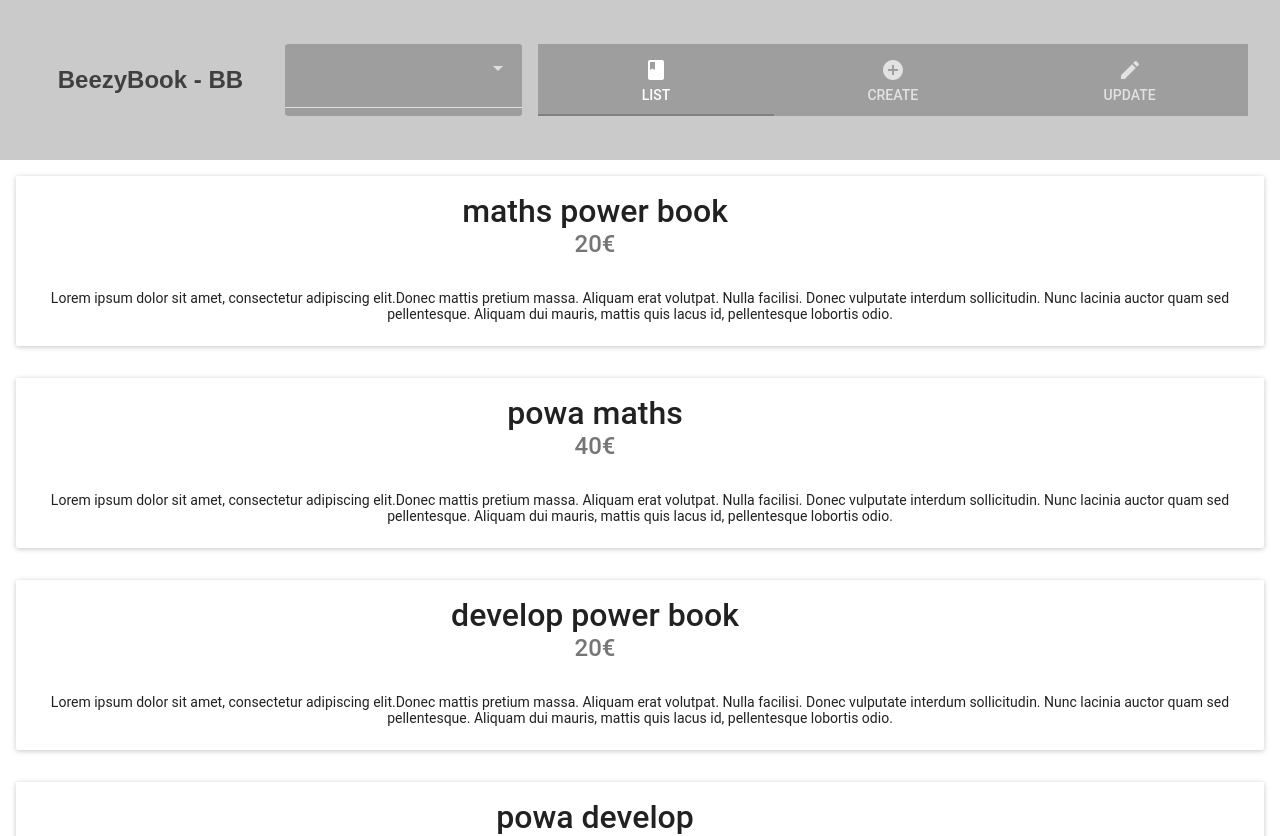
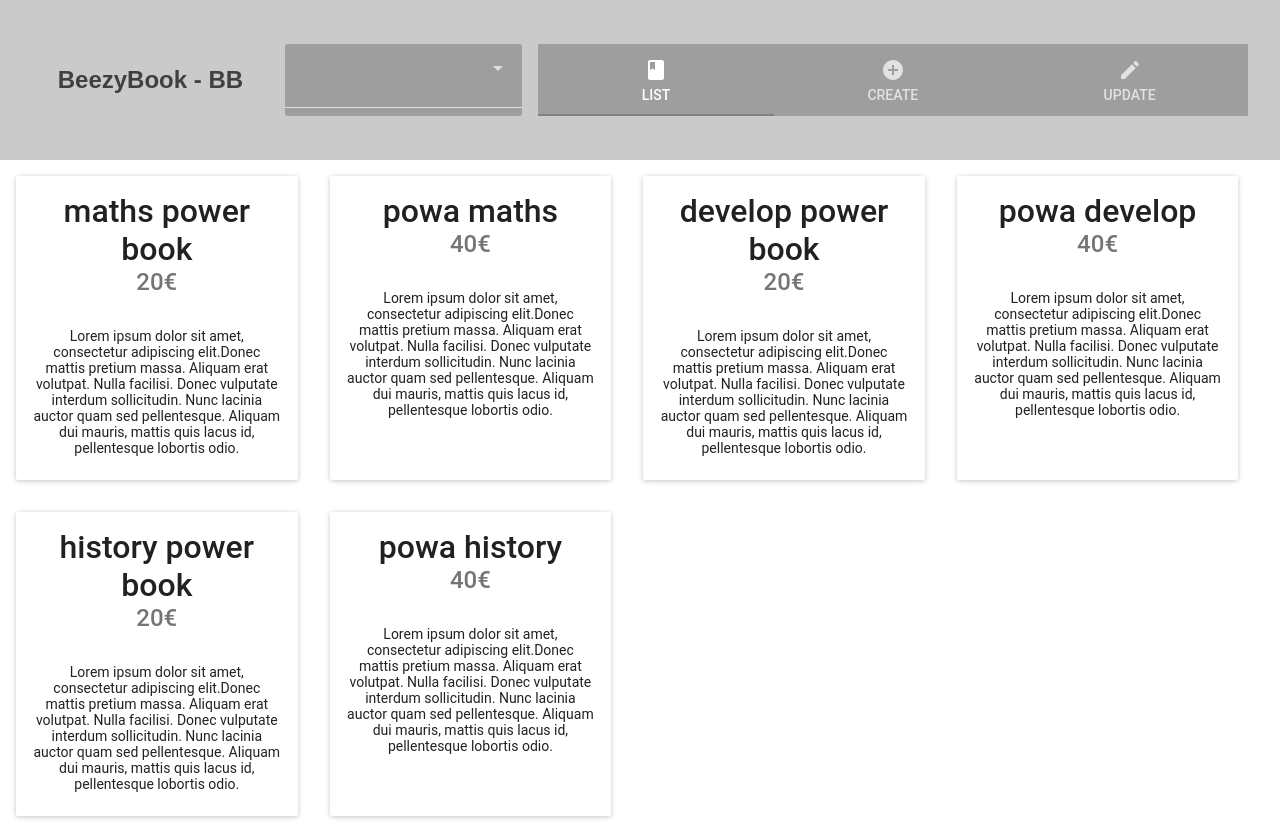
Before and after one commit to VGamezz19/beezy-books, a React app: page / in a window 1280 px wide. Shown: the top 836 px of the page. Built offline with nearby package versions, Linux system fonts and the light colour scheme.

Commit message:
refactor create Genre and Book

```diff
--- a/src/components/App.js
+++ b/src/components/App.js
@@ -18,62 +18,84 @@ class App extends Component {
     super(props);
 
     this.state = {
-      focusTabnav: "list",
-      focusSelectGenre: null,
+      tabNavSelected: "list",
+      genreSelected: null,
       loader: true,
-      genre: []
+      storage: []
     };
   }
 
-  createBook = (title, price, genre, resume = null) => { console.log(title, price, genre, resume) }
+  createBook = async (title, price, genre, resume = null) => {
+    const { storage } = this.state
 
-  createGenre = (name) => { console.log(name) }
+    const addedNewBook = await logic.book.create(title, price, genre, resume, storage);
+
+    this.setState({ storage: addedNewBook })
+  }
 
 
-  wichDataList = (focus, select) => {
+  createGenre = async (name) => {
+    const { storage } = this.state
 
-    const { genre } = this.state;
+    const addedNewGenre = await logic.genre.create(name, storage);
 
-    if (focus !== "list") return false;
-
-    if (!select) {
-
-      return logic.genre.extractBooksFrom(genre)
+    this.setState({ storage: addedNewGenre })
   }
 
-    return logic.genre.extractBooksFrom(genre, select)
+
+  wichDataList = (tabNavSelected, genreSelected) => {
+    if (tabNavSelected !== "list") return false;
+
+    const { storage } = this.state;
+
+    if (!genreSelected) {
+
+      return logic.genre.extractBooksFrom(storage)
+    }
+
+    return logic.genre.extractBooksFrom(storage, genreSelected)
   }
 
   componentDidMount = async () => {
-    const genre = await logic.genre.list();
+    const storage = await logic.genre.list();
 
-    this.setState({ genre, loader: false })
+    this.setState({ storage, loader: false })
   }
 
-  handlerSelect = (value) => { this.setState({ focusSelectGenre: value }) }
+  handlerSelect = (value) => { this.setState({ genreSelected: value }) }
 
-  handlerTabnav = (value) => { this.setState({ focusTabnav: value }) }
+  handlerTabnav = (value) => { this.setState({ tabNavSelected: value }) }
 
   render() {
-    const { genre, focusSelectGenre, focusTabnav, loader } = this.state;
+    const { storage, tabNavSelected, genreSelected, loader } = this.state;
 
-    const dataToList = this.wichDataList(focusTabnav, focusSelectGenre);
+    const dataToList = this.wichDataList(tabNavSelected, genreSelected);
+
+    const logicCreate = {
+      createBook: this.createBook,
+      createGenre: this.createGenre
+    }
 
     return (
       !loader ?
         <div className="App">
           <header className="App-header">
             <h1 className="App-title">BeezyBook - BB</h1>
-          <Select onChange={this.handlerSelect} data={genre} />
+            <Select onChange={this.handlerSelect} data={storage} />
             <Tabnav onChange={this.handlerTabnav} />
           </header>
 
           <main className="App-main">
             {dataToList ? <List books={dataToList} /> : undefined}
-          {focusTabnav === 'create' ? <Create genre={genre} someSelected={focusSelectGenre} logicApp={{ createBook: this.createBook, createGenre: this.createGenre }} /> : undefined}
+            {tabNavSelected === 'create' ?
+              <Create
+                storage={storage}
+                genreSelected={genreSelected}
+                logicCreate={logicCreate} />
+              : undefined}
           </main>
         </div>
-      : <MuiThemeProvider> <LinearProgress color={"grey"} className={"pre-loader-home"}  mode="indeterminate"/> </MuiThemeProvider>
+        : <MuiThemeProvider> <LinearProgress color={"grey"} className={"pre-loader-home"} mode="indeterminate" /> </MuiThemeProvider>
     );
   }
 }
--- a/src/components/Crate/Create.js
+++ b/src/components/Crate/Create.js
@@ -29,10 +29,15 @@ class Create extends Component {
     }
 
     render() {
-        console.log(this.props)
+        const { logicCreate: { createGenre, createBook }, genreSelected, storage } = this.props
+
+        const { openModalBook, openModalGenre } = this.state
+
+        const inputsModalBook = ["title", "resume", "price"]
+
+        const inputsModalGenre = ["name"]
 
         return (
-
             <MuiThemeProvider>
                 <div className="create-content">
                     <h1 className="title-create"> Create storage </h1>
@@ -40,30 +45,31 @@ class Create extends Component {
                         <RaisedButton
                             label="Genre"
                             style={{ "flex": "1" }}
-                            onClick={ () => this.handlerModalEditGenre()} />
+                            onClick={() => this.handlerModalEditGenre()} />
                         <RaisedButton
                             label="Book"
                             style={{ "flex": "1" }}
-                            onClick={ () => this.handlerModalEditBook()} />
+                            onClick={() => this.handlerModalEditBook()} />
                     </div>
                 </div>
 
                 <ModalEdit
-                    open={this.state.openModalGenre}
-                    closeModal={this.handlerModalEditGenre}
-                    inputs={["name"]}
                     type={"genre"}
                     actionName={"create"}
-                    action={this.props.logicApp.createGenre} />
+                    open={openModalGenre}
+                    closeModal={this.handlerModalEditGenre}
+                    inputs={inputsModalGenre}
+                    handlerSubmit={createGenre} />
+
                 <ModalEdit
-                    open={this.state.openModalBook}
-                    closeModal={this.handlerModalEditBook}
-                    inputs={["title", "resume", "price"]}
-                    selectData={this.props.genre}
                     type={"book"}
                     actionName={"create"}
-                    someSelected={this.props.someSelected}
-                    action={this.props.logicApp.createBook}/>
+                    open={openModalBook}
+                    closeModal={this.handlerModalEditBook}
+                    inputs={inputsModalBook}
+                    handlerSubmit={createBook}
+                    storage={storage}
+                    genreDefaultSelected={genreSelected} />
             </MuiThemeProvider>
         );
     }
--- a/src/components/List/List.js
+++ b/src/components/List/List.js
@@ -9,23 +9,26 @@ const List = (props) => {
     const { books } = props;
 
     return (
+        <div className = "content-list-books">
             <MuiThemeProvider>
-            {books.map(({ id, title, resume, price }) => <Card  className={"card-book-item"}>
+                {books.map(({ id, title, resume, price }) => <Card className={"card-book-item"}>
                     <CardHeader
+                    className="content-header"
                         key={id}
                         title={title}
                         subtitle={price + "€"}
-                    titleStyle={{fontSize: "2em"}}
-                    subtitleStyle={{fontSize: "1.5em"}}
-                    actAsExpander={false}
-                    showExpandableButton={false}
+                        titleStyle={{ fontSize: "2em" }}
+                        subtitleStyle={{ fontSize: "1.5em" }}
+                        style={{paddingRight:0}}
                     />
-                <CardText expandable={false}>
+                    <CardText>
                         {resume}
                     </CardText>
-            </Card>
-            )}
-        </ MuiThemeProvider>
+                </Card>)}
+            </MuiThemeProvider>
+        </div>
+
+
     );
 }
 
--- a/src/components/List/List.scss
+++ b/src/components/List/List.scss
@@ -1,5 +1,18 @@
 @import '../../sass/variables';
 
 .card-book-item {
-    margin:1em;
+    margin: 1em;
+    /* flex: 1; */
+    width: 22%;
+    .content-header {
+        padding-right: 16px !important;
+        div {
+            padding-right: 0 !important;
+        }
+    }
 }
+
+.content-list-books {
+    display: flex;
+    flex-wrap: wrap;
+}
--- a/src/components/ModalEdit/ModalEdit.js
+++ b/src/components/ModalEdit/ModalEdit.js
@@ -24,23 +24,23 @@ class ModalEdit extends Component {
 
   actionerModal = () => {
 
-    const { action, type } = this.props
+    const { handlerSubmit, type } = this.props
 
     this.handleClose();
 
     if (type === "genre") {
       const { name } = this.state;
 
-      return action(name)
+      return handlerSubmit(name)
     }
 
     const { title, price, genre, resume } = this.state;
 
-    return action(title, price, genre, resume)
+    return handlerSubmit(title, price, genre, resume)
   }
 
   render() {
-    const { open, inputs, modalSize, selectData, someSelected, type, actionName } = this.props
+    const { open, inputs, modalSize, storage, genreDefaultSelected, type, actionName } = this.props
 
     const actions = [
       <FlatButton label="Cancel"
@@ -63,7 +63,7 @@ class ModalEdit extends Component {
 
           Write a new content for this element:
         {open ?
-            this._renderFormModal(this.actionerModal, this.handlerInput, inputs, selectData, someSelected)
+            this._renderFormModal(this.actionerModal, this.handlerInput, inputs, storage, genreDefaultSelected)
             : false}
 
         </ Dialog>
@@ -71,7 +71,7 @@ class ModalEdit extends Component {
     );
   }
 
-  _renderFormModal(submitModal, handlerInput, inputs, selectData, someSelected) {
+  _renderFormModal(submitModal, handlerInput, inputs, storage, genreDefaultSelected) {
     return (
       <form onSubmit={event => { event.preventDefault(); submitModal() }}>
 
@@ -88,10 +88,10 @@ class ModalEdit extends Component {
           )
         })}
 
-        {selectData ? <Select
+        {storage ? <Select
           onChange={this.handlerSelect}
-          data={selectData}
-          defaultSelect={someSelected} /> : false}
+          data={storage}
+          defaultSelect={genreDefaultSelected} /> : false}
       </form>
     )
   }
```
Lines whose indentation alone changed are shown as unchanged.
